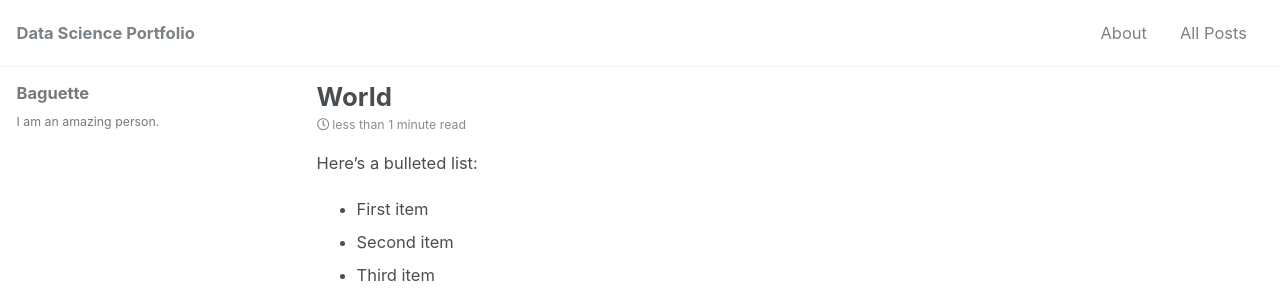
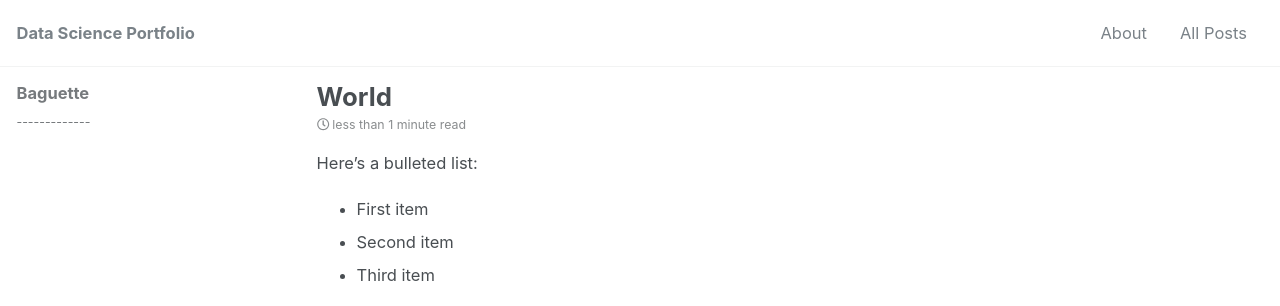
Before and after one commit to baguettexci/baguettexci.gituhb.io, a Jekyll site: the page built from _posts/2018-10-05-World.md, in a window 1280 px wide. Shown: the top 306 px of the page. Built offline with Jekyll 4.4.1, drawn with Linux system fonts in a browser that asks for light colours; nearby versions of some CDN libraries.

Commit message:
Update _config.yml

```diff
--- a/_config.yml
+++ b/_config.yml
@@ -103,7 +103,7 @@ analytics:
 author:
   name             : "Baguette"
   avatar           : # path of avatar image, e.g. "/assets/images/bio-photo.jpg"
-  bio              : "I am an amazing person."
+  bio              : "-------------"
   location         :
   email            :
   links:
```
